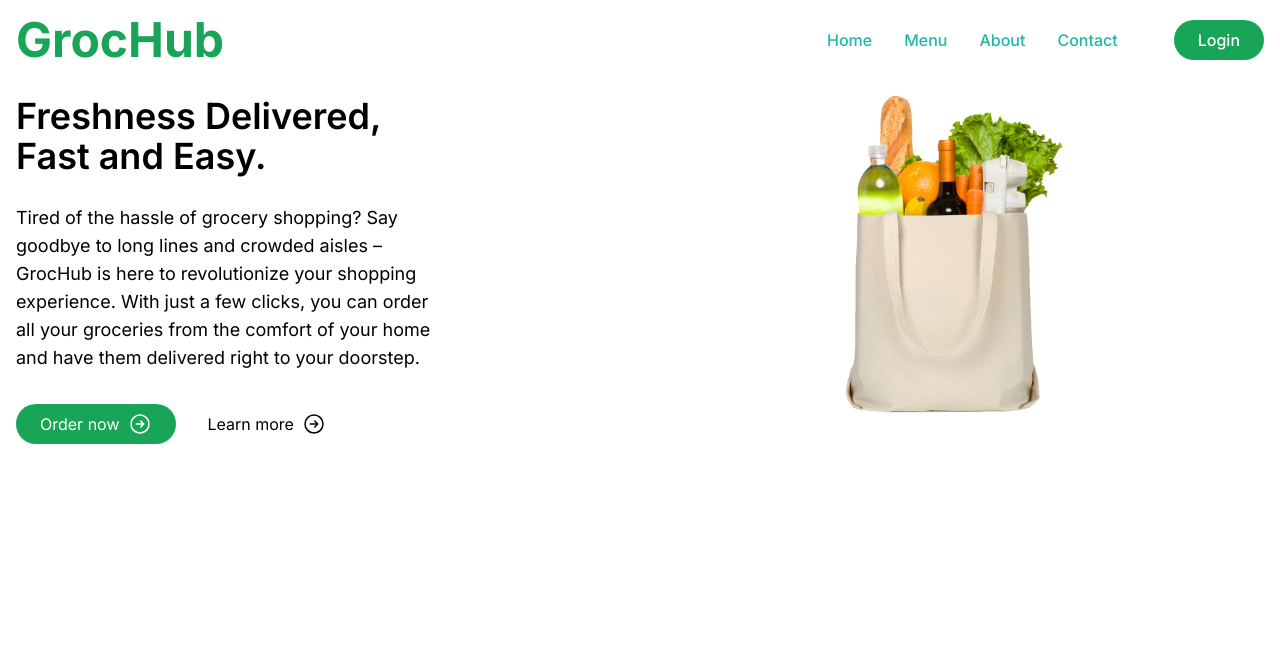
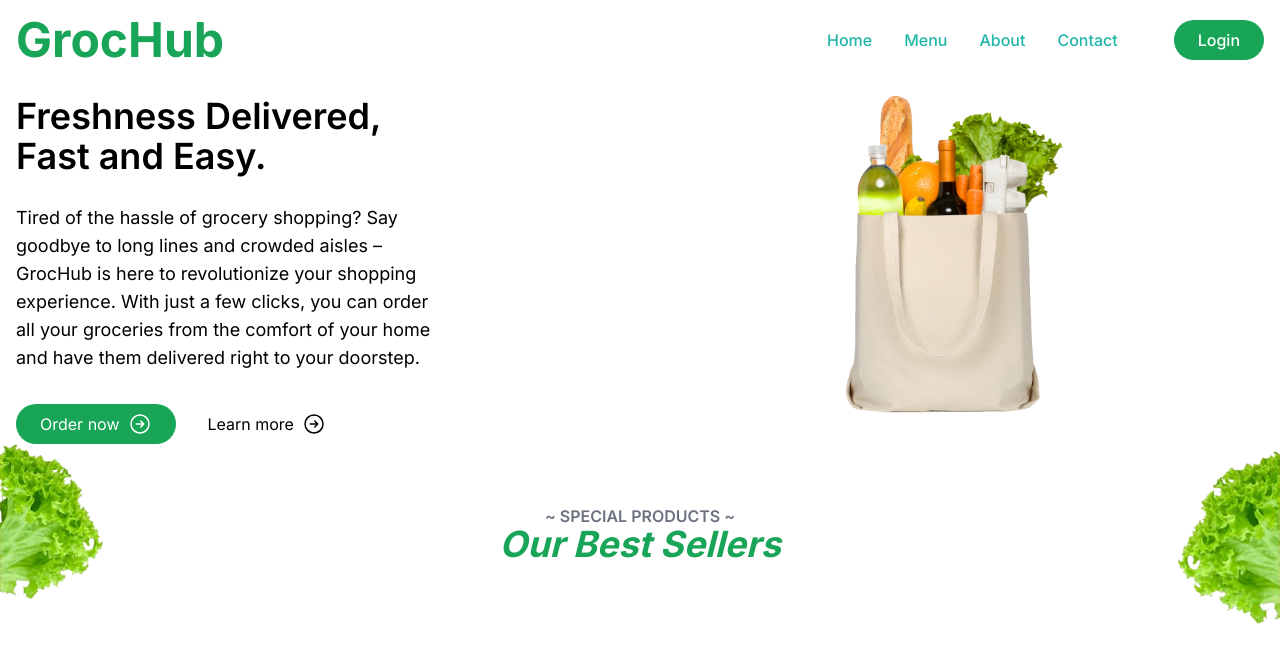
Before and after one commit to mariehposa/QuickCart, a Next.js app: page / in a window 1280 px wide. Shown: the top 662 px of the page. Built offline with nearby package versions, Linux system fonts and the light colour scheme.

Commit message:
import menu

```diff
--- a/src/app/page.js
+++ b/src/app/page.js
@@ -1,11 +1,13 @@
 import Header from "./components/layout/Header";
 import Hero from "./components/layout/Hero";
+import Menu from "./components/layout/Menu";
 
 export default function Home() {
   return (
     <>
       <Header />
       <Hero />
+      <Menu />
     </>
   );
 }
```
